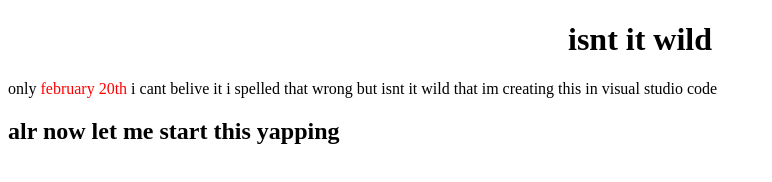
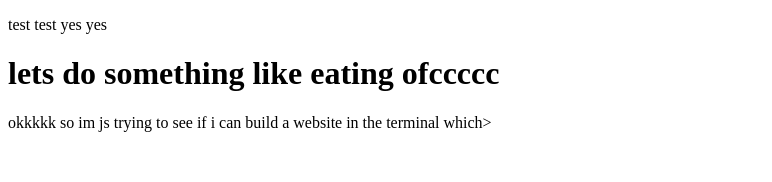
Before and after one commit to sealybud/april-21, a plain HTML site: page index.html in a window 1280 px wide. Shown: the whole page, without its empty margins (0-772 px from the left). Drawn offline with Linux system fonts and the light colour scheme.

Commit message:
Update index.html

```diff
--- a/index.html
+++ b/index.html
@@ -1,14 +1,14 @@
 <!DOCTYPE html>
 <html>
 <head>
-    <title>still february is crazy</title>
 
-    <link rel="stylesheet" href="style.css">
+<link rel="stylesheet" href="style.css">
 
-</head>
+<title>APRIL 21 TEST WEBSITE</title>
+<p>test test yes yes</p>
+<head>
 <body>
-    <h1 style="text-align: center;">isnt it wild</h1>
-    <p>only <span class="dates">february 20th</span> i cant belive it i spelled that wrong but isnt it wild that im creating this in visual studio code</p>
-    <h2>alr now let me start this yapping</h2>
+<h1>lets do something like eating ofccccc</h1>
+<p>okkkkk so im js trying to see if i can build a website in the terminal which>
 </body>
 </html>
```
